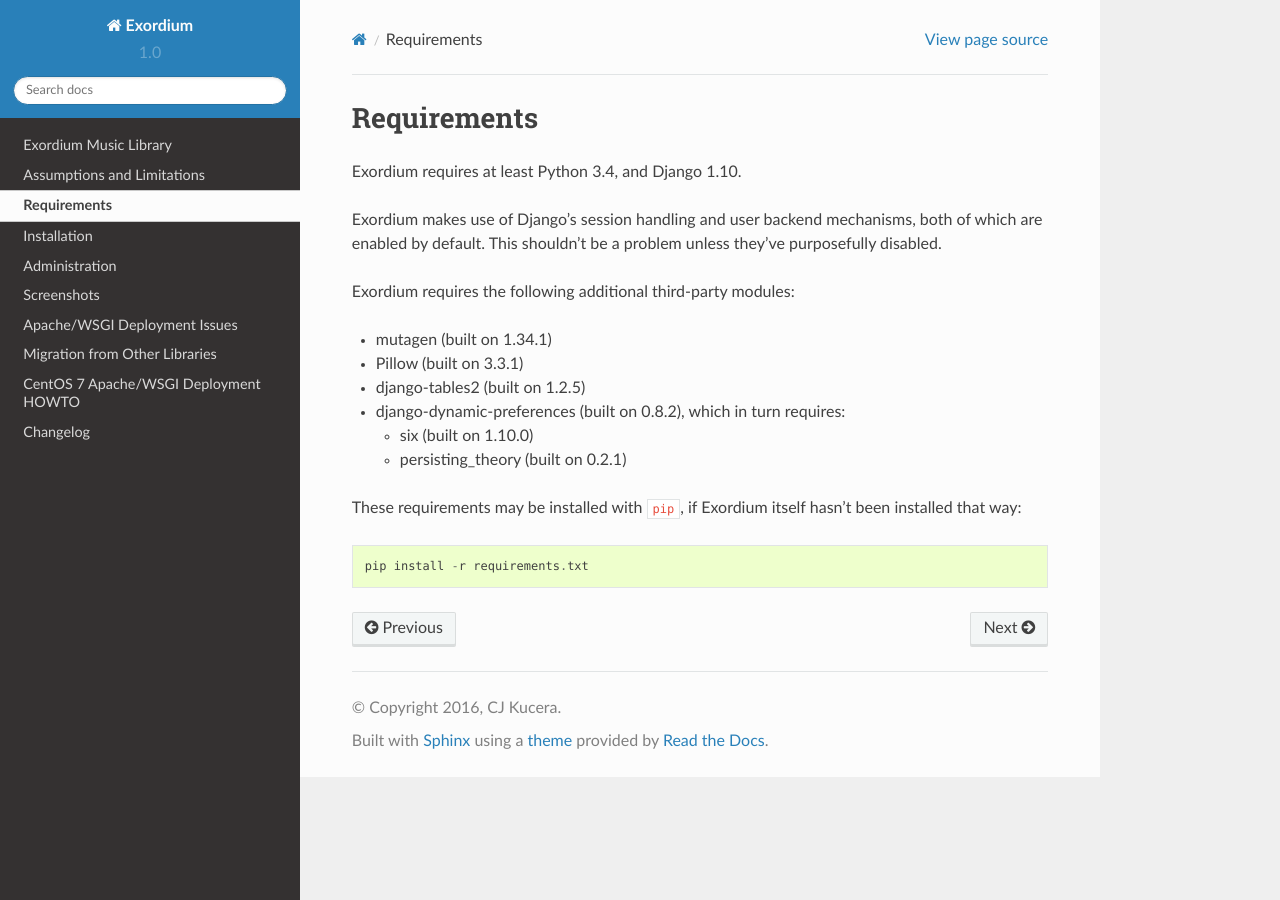
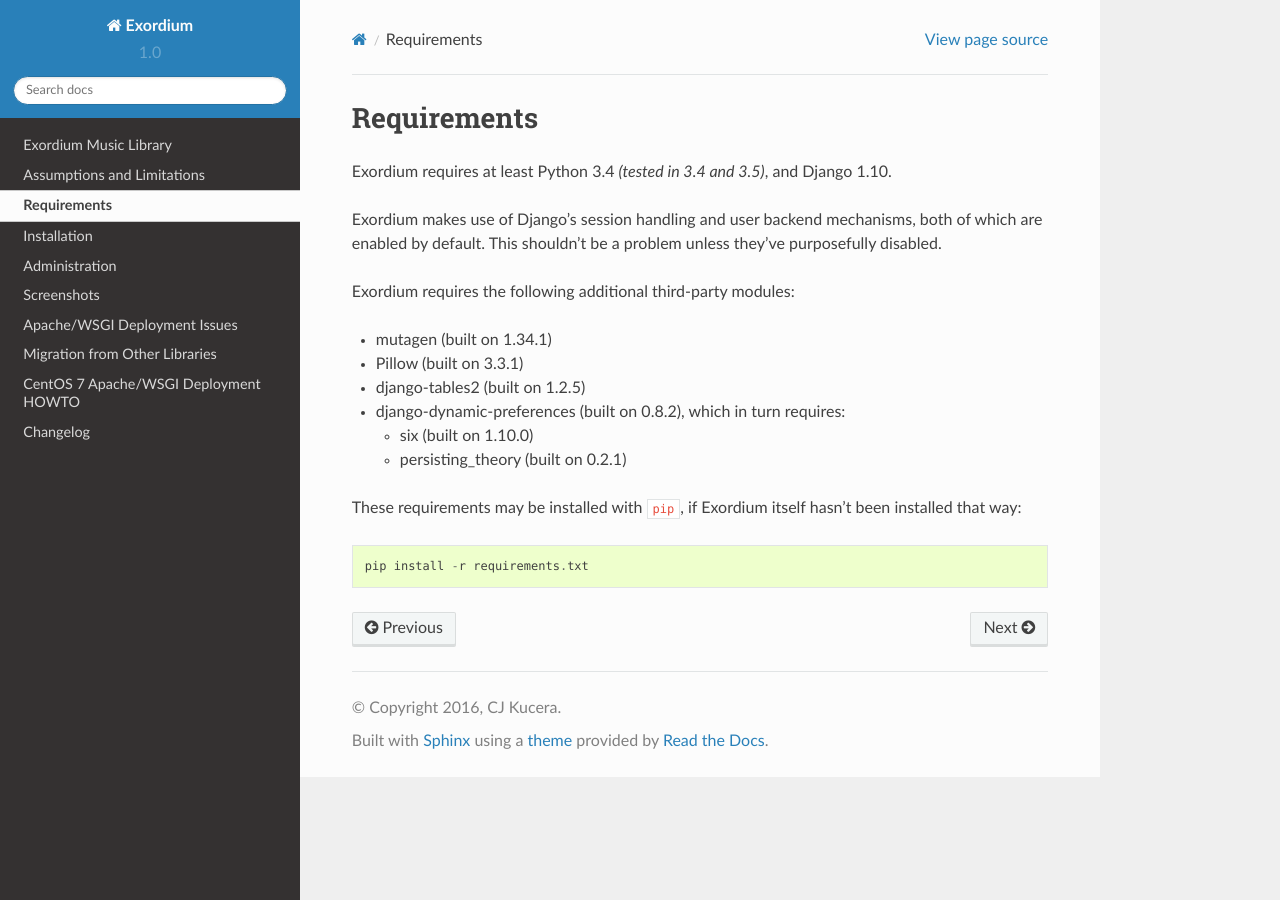
Before and after one commit to apocalyptech/exordium, a Sphinx documentation site: the page built from docs/requirements.rst, in a window 1280 px wide. Built offline with Sphinx 7.4.7 and the Read the Docs theme 2.0.0, drawn with Linux system fonts in a browser that asks for light colours.

Commit message:
May as well mention that Exordium has been tested against Python 3.5

```diff
--- a/README.rst
+++ b/README.rst
@@ -38,7 +38,8 @@
 Requirements
 ------------
 
-Exordium requires at least Python 3.4, and Django 1.10.
+Exordium requires at least Python 3.4 *(tested in 3.4 and 3.5)*,
+and Django 1.10.
 
 Exordium requires the following additional third-party modules:
 
--- a/docs/requirements.rst
+++ b/docs/requirements.rst
@@ -3,7 +3,8 @@
 Requirements
 ============
 
-Exordium requires at least Python 3.4, and Django 1.10.
+Exordium requires at least Python 3.4 *(tested in 3.4 and 3.5)*,
+and Django 1.10.
 
 Exordium makes use of Django's session handling and user backend
 mechanisms, both of which are enabled by default.  This shouldn't
```
